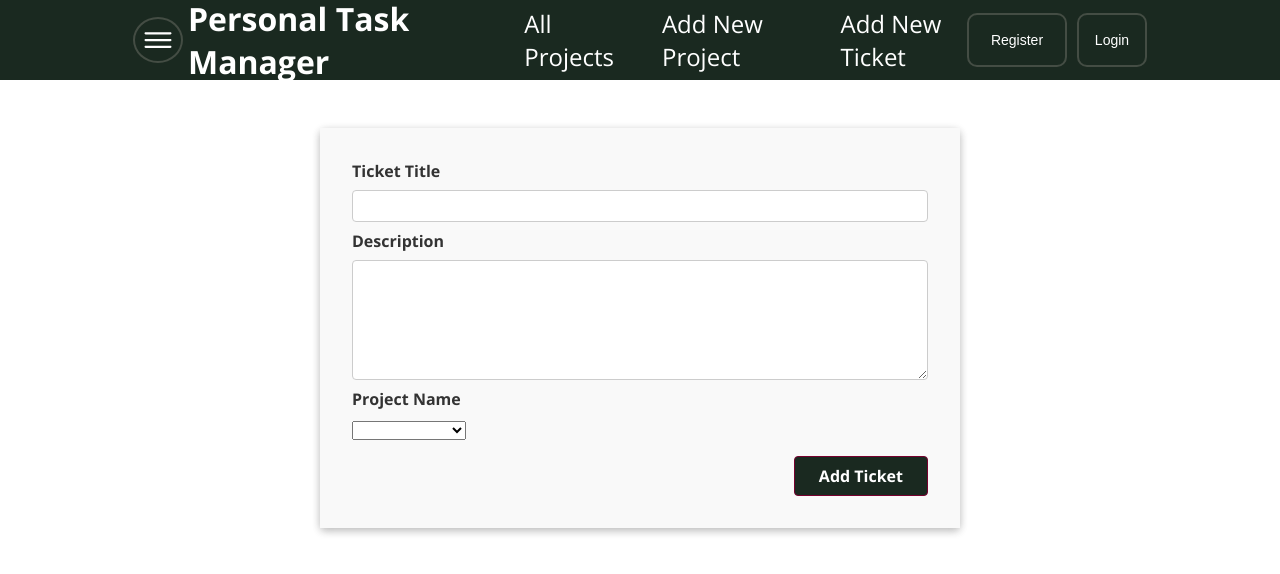
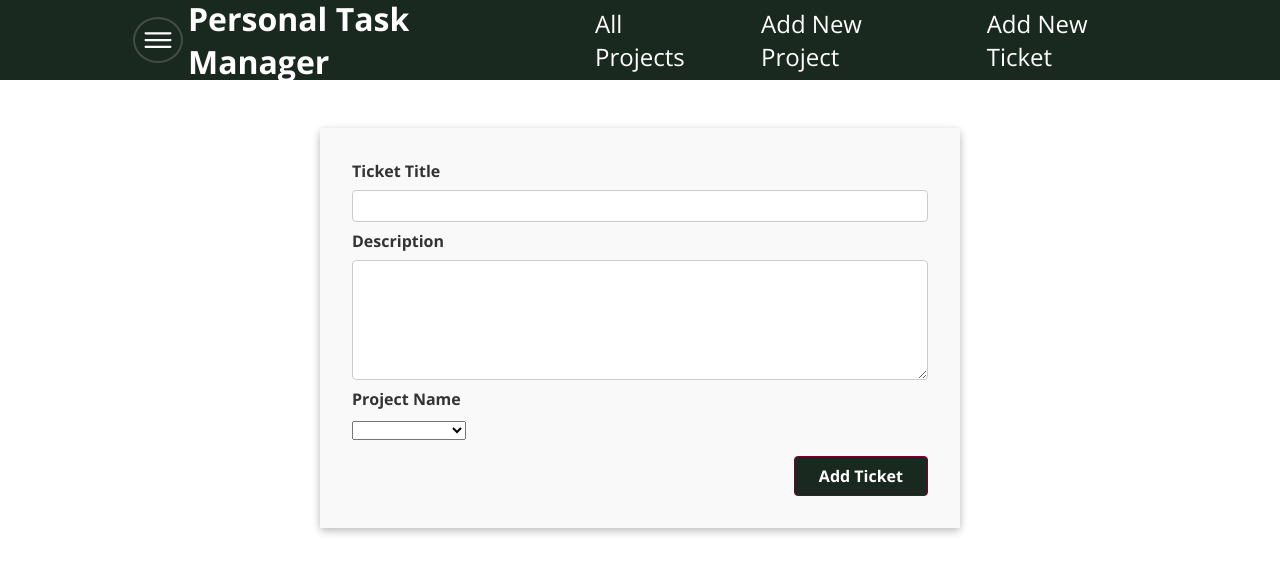
Before and after one commit to jAlbright2002/FullStackProjectJC, a Next.js app in the folder FullStackProject/: page /new-ticket in a window 1280 px wide. Shown: the top 574 px of the page. Built offline with nearby package versions, Linux system fonts and the light colour scheme; no server answers.

Commit message:
starting changes

```diff
--- a/FullStackProject/components/layout/MainNavigation.js
+++ b/FullStackProject/components/layout/MainNavigation.js
@@ -5,17 +5,14 @@ import Button from "../generic/Button"
 import { useState } from 'react'
 
 function MainNavigation() {
-  let noOfOrders = 50;
 
-  let [popupToggle, setPopupToggle] = useState(false)
+  const [popupToggle, setPopupToggle] = useState(false);
 
-  function ordersCallback(aNumber) {
-    alert("You clicked the button, and passed: " + aNumber)
+  function toggleMenuHide() {
+    console.log('Hamburger menu clicked'); // Debugging log
+    setPopupToggle((prevState) => !prevState);
   }
 
-  function checkoutCallback() {
-    alert("You clicked the checkout button")
-  }
 
   return (
     <header className={classes.header}>
@@ -34,8 +31,6 @@ function MainNavigation() {
           </li>
         </ul>
       </nav>
-      <Button text1="Register" maxWidth="100px" onClickHandler={() => checkoutCallback()}/>
-      <Button text2="Login" maxWidth="70px" onClickHandler={() => ordersCallback(noOfOrders)} />
     </header>
   );
 }
--- a/FullStackProject/components/projects/NewTicketForm.js
+++ b/FullStackProject/components/projects/NewTicketForm.js
@@ -23,23 +23,17 @@ function NewTicketForm(props) {
           },
         });
 
-        // Check if the response is OK
         if (!response.ok) {
           throw new Error(`Failed to fetch projects: ${response.statusText}`);
         }
-
-        const { projects } = await response.json(); // Assuming the response has a `projects` array
-
+        const { projects } = await response.json();
         const projectSelect = projectSelectRef.current;
 
-        // Clear existing options
         projectSelect.innerHTML = '<option value="" disabled>Select a project</option>';
-
-        // Populate the dropdown with projects
         projects.forEach((project) => {
           const option = document.createElement('option');
-          option.value = project.projectId; // Assuming `projectId` exists
-          option.textContent = project.title; // Assuming `title` exists
+          option.value = project.projectId;
+          option.textContent = project.title;
           projectSelect.appendChild(option);
         });
       } catch (error) {
```
